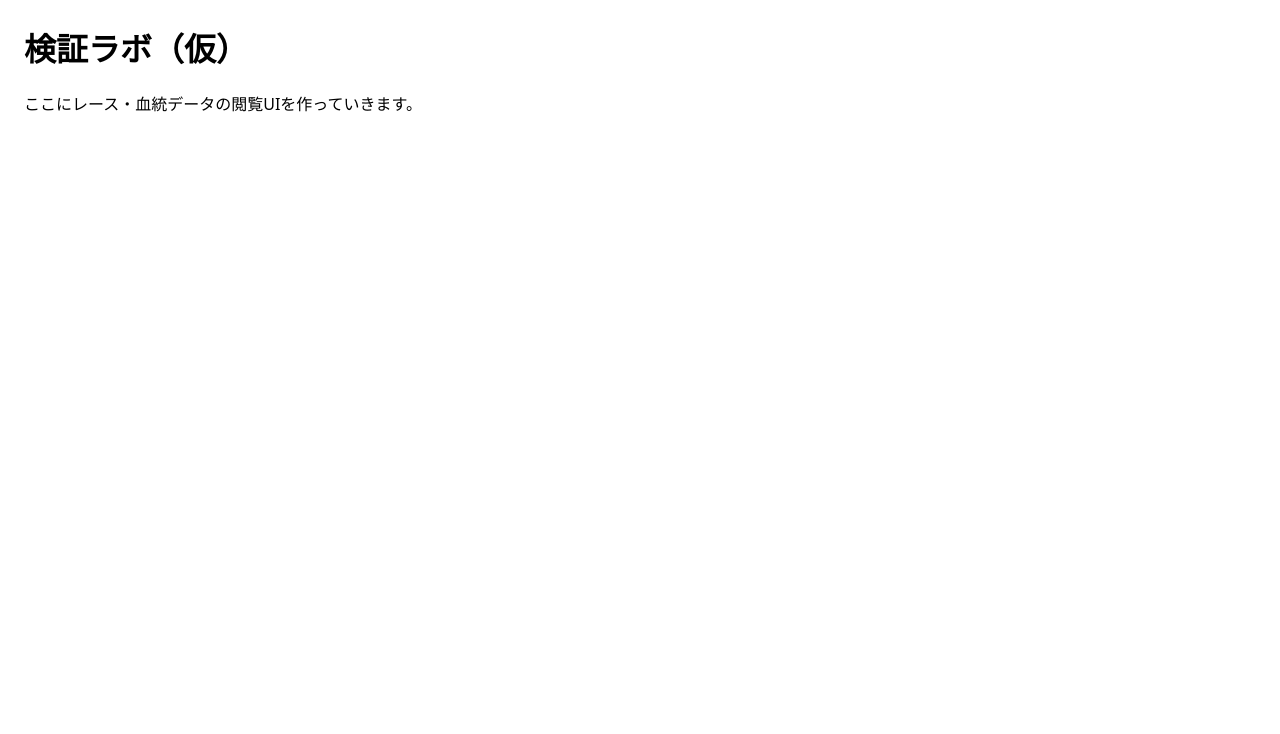
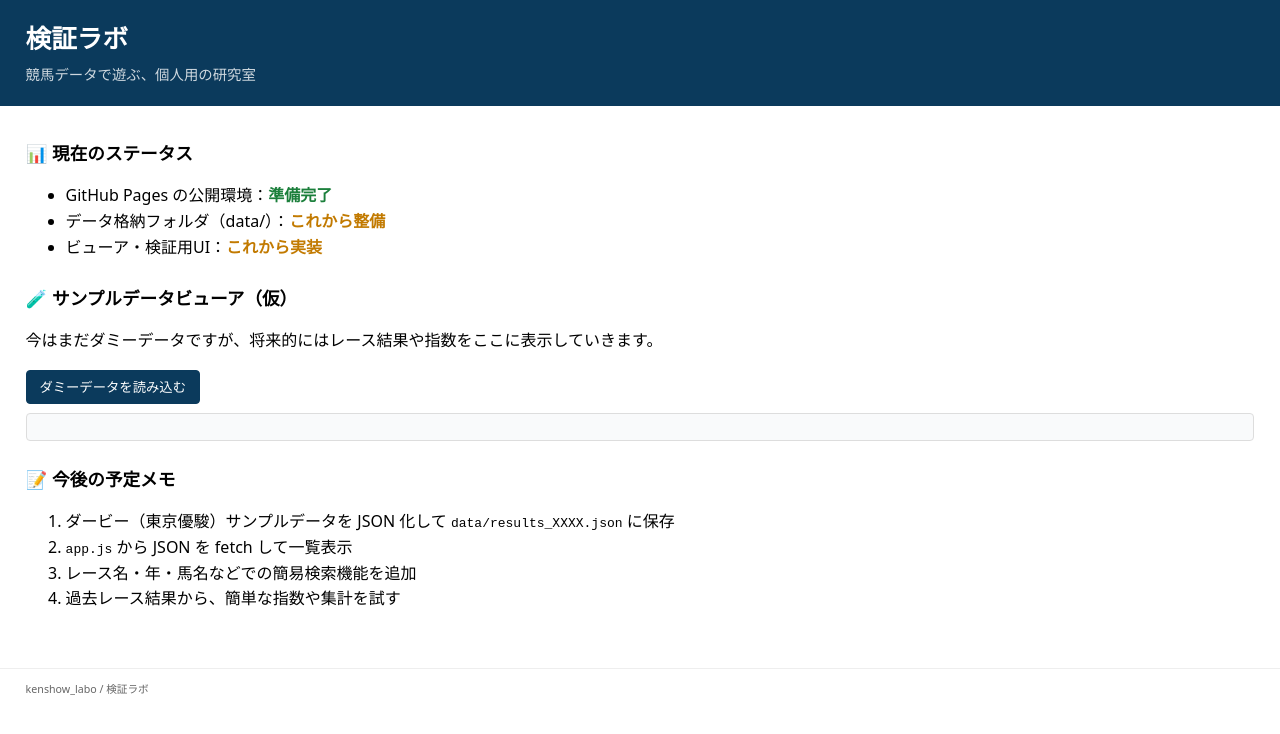
Before and after one commit to yukki0113/kenshow_labo, a plain HTML site: page docs/index.html in a window 1280 px wide. Drawn offline with Linux system fonts and the light colour scheme.

Commit message:
Update UI with first lab screen

```diff
--- a/docs/app.js
+++ b/docs/app.js
@@ -1 +1,65 @@
-console.log("kenshow_labo docs loaded.");
+// 検証ラボ トップ画面用の最初のスクリプト
+// まずは「ちゃんと JS が動いている」ことが確認できるレベルの内容にしています。
+
+(function () {
+  // ページ読み込み時に簡単なログを出す
+  console.log("検証ラボ: app.js 初期化");
+
+  // ダミーデータ（将来はここが JSON 読み込みに置き換わる）
+  var sampleRaceResult = {
+    raceId: "2023-derby-sample",
+    raceName: "第90回 東京優駿（サンプル）",
+    date: "2023-05-28",
+    course: "東京 芝2400m",
+    grade: "GI",
+    horses: [
+      { horseName: "サンプルホースA", finish: 1, odds: 2.4 },
+      { horseName: "サンプルホースB", finish: 2, odds: 5.6 },
+      { horseName: "サンプルホースC", finish: 3, odds: 12.1 }
+    ]
+  };
+
+  // ボタンが押されたらダミーデータを画面に表示する
+  function setupSampleButton() {
+    var button = document.getElementById("load-sample-button");
+    var output = document.getElementById("sample-output");
+
+    if (!button || !output) {
+      console.warn("検証ラボ: サンプル表示用の要素が見つかりませんでした。");
+      return;
+    }
+
+    button.addEventListener("click", function () {
+      // 将来は fetch("./data/results/results_2023.json") などで JSON を読み込むイメージ
+      output.innerHTML = "";
+
+      var header = document.createElement("div");
+      header.innerHTML =
+        "<strong>" +
+        sampleRaceResult.raceName +
+        "</strong> (" +
+        sampleRaceResult.date +
+        " / " +
+        sampleRaceResult.course +
+        " / " +
+        sampleRaceResult.grade +
+        ")";
+
+      var list = document.createElement("ul");
+      sampleRaceResult.horses.forEach(function (h) {
+        var li = document.createElement("li");
+        li.textContent =
+          h.finish + "着 " + h.horseName + "（オッズ: " + h.odds + "）";
+        list.appendChild(li);
+      });
+
+      output.appendChild(header);
+      output.appendChild(list);
+    });
+  }
+
+  // 初期化
+  document.addEventListener("DOMContentLoaded", function () {
+    setupSampleButton();
+  });
+})();
--- a/docs/index.html
+++ b/docs/index.html
@@ -1,13 +1,50 @@
-<!DOCTYPE html>
+<!doctype html>
 <html lang="ja">
 <head>
-  <meta charset="UTF-8">
-  <title>検証ラボ（仮） - kenshow_labo</title>
-  <link rel="stylesheet" href="style.css">
+  <meta charset="utf-8" />
+  <title>検証ラボ - Kenshow Labo</title>
+  <meta name="viewport" content="width=device-width, initial-scale=1" />
+
+  <link rel="stylesheet" href="style.css" />
 </head>
 <body>
-  <h1>検証ラボ（仮）</h1>
-  <p>ここにレース・血統データの閲覧UIを作っていきます。</p>
+  <header>
+    <h1>検証ラボ</h1>
+    <p class="subtitle">競馬データで遊ぶ、個人用の研究室</p>
+  </header>
+
+  <main>
+    <section id="status">
+      <h2>📊 現在のステータス</h2>
+      <ul>
+        <li>GitHub Pages の公開環境：<span class="ok">準備完了</span></li>
+        <li>データ格納フォルダ（data/）：<span class="pending">これから整備</span></li>
+        <li>ビューア・検証用UI：<span class="pending">これから実装</span></li>
+      </ul>
+    </section>
+
+    <section id="viewer">
+      <h2>🧪 サンプルデータビューア（仮）</h2>
+      <p>今はまだダミーデータですが、将来的にはレース結果や指数をここに表示していきます。</p>
+      <button id="load-sample-button">ダミーデータを読み込む</button>
+      <div id="sample-output" class="card"></div>
+    </section>
+
+    <section id="plan">
+      <h2>📝 今後の予定メモ</h2>
+      <ol>
+        <li>ダービー（東京優駿）サンプルデータを JSON 化して <code>data/results_XXXX.json</code> に保存</li>
+        <li><code>app.js</code> から JSON を fetch して一覧表示</li>
+        <li>レース名・年・馬名などでの簡易検索機能を追加</li>
+        <li>過去レース結果から、簡単な指数や集計を試す</li>
+      </ol>
+    </section>
+  </main>
+
+  <footer>
+    <small>kenshow_labo / 検証ラボ</small>
+  </footer>
+
   <script src="app.js"></script>
 </body>
 </html>
--- a/docs/style.css
+++ b/docs/style.css
@@ -1,4 +1,75 @@
 body {
-  font-family: system-ui, sans-serif;
-  margin: 24px;
+  font-family: system-ui, -apple-system, BlinkMacSystemFont, "Segoe UI",
+    sans-serif;
+  margin: 0;
+  padding: 0;
+  line-height: 1.6;
 }
+
+header {
+  padding: 1.2rem 1.6rem;
+  background: #0b3a5c;
+  color: #ffffff;
+}
+
+header h1 {
+  margin: 0;
+  font-size: 1.6rem;
+}
+
+header .subtitle {
+  margin: 0.2rem 0 0;
+  font-size: 0.9rem;
+  opacity: 0.8;
+}
+
+main {
+  padding: 1.2rem 1.6rem 2rem;
+}
+
+section {
+  margin-bottom: 1.5rem;
+}
+
+section h2 {
+  margin-bottom: 0.5rem;
+  font-size: 1.1rem;
+}
+
+.ok {
+  color: #1b7f3b;
+  font-weight: bold;
+}
+
+.pending {
+  color: #c27a00;
+  font-weight: bold;
+}
+
+.card {
+  border: 1px solid #ddd;
+  border-radius: 4px;
+  padding: 0.8rem;
+  margin-top: 0.6rem;
+  background: #f9fafb;
+}
+
+button {
+  padding: 0.4rem 0.8rem;
+  border-radius: 4px;
+  border: 1px solid #0b3a5c;
+  background: #0b3a5c;
+  color: #ffffff;
+  cursor: pointer;
+}
+
+button:hover {
+  opacity: 0.9;
+}
+
+footer {
+  padding: 0.6rem 1.6rem;
+  border-top: 1px solid #eee;
+  font-size: 0.8rem;
+  color: #666;
+}
```
